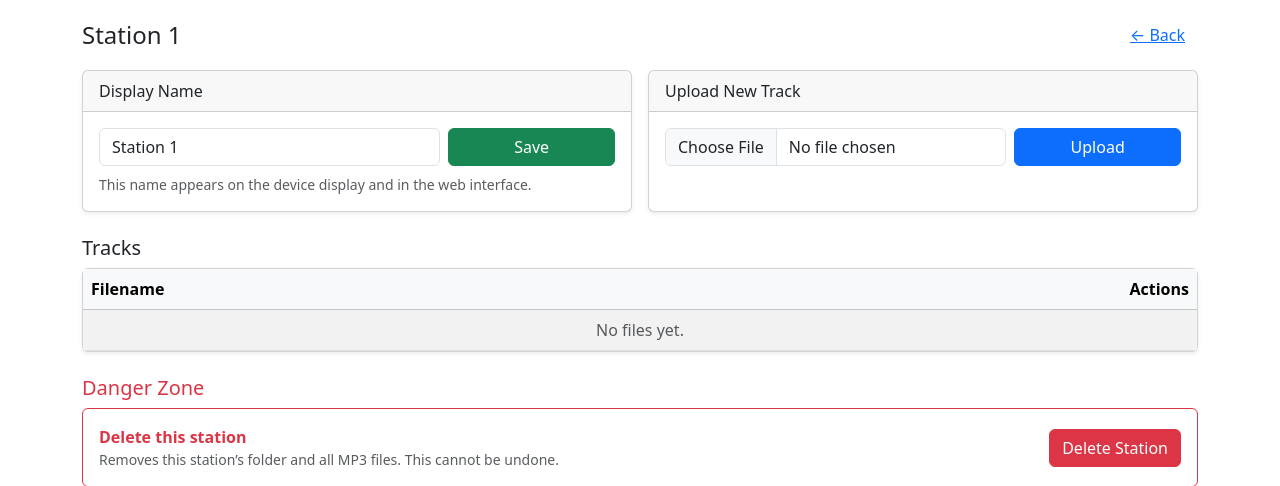
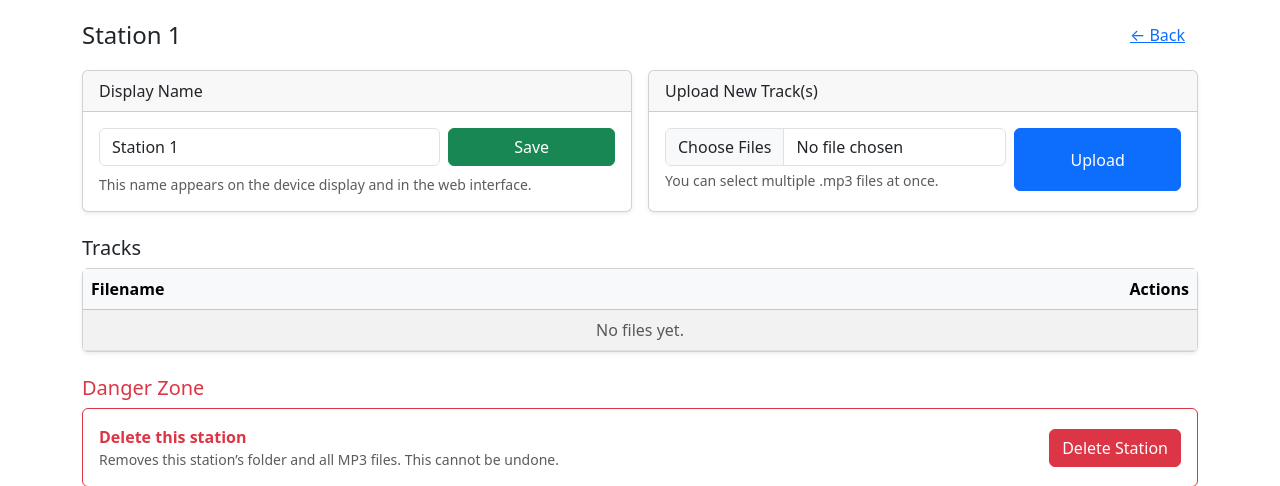
Before and after one commit to HarvAlarv/RetroRadio, a Flask app: page /station/1 in a window 1280 px wide. Shown: the part 77-563 px from the top of the page. Run offline with Flask 3, Linux system fonts and the light colour scheme.

Commit message:
Update station.html

```diff
--- a/webapp/templates/station.html
+++ b/webapp/templates/station.html
@@ -17,10 +17,14 @@
   </div></div>
 
   <div class="col-12 col-lg-6"><div class="card shadow-sm h-100">
-    <div class="card-header">Upload New Track</div>
+    <div class="card-header">Upload New Track(s)</div>
     <div class="card-body">
       <form class="row g-2" action="{{ url_for('upload', station=station) }}" method="post" enctype="multipart/form-data">
-        <div class="col-8"><input class="form-control" type="file" name="file" accept=".mp3"></div>
+        <!-- Updated: allow multiple file selection and use name="files" -->
+        <div class="col-8">
+          <input class="form-control" type="file" id="files" name="files" multiple accept="audio/mpeg,.mp3">
+          <div class="form-text">You can select multiple .mp3 files at once.</div>
+        </div>
         <div class="col-4 d-grid"><button class="btn btn-primary" type="submit">Upload</button></div>
       </form>
     </div>
```
